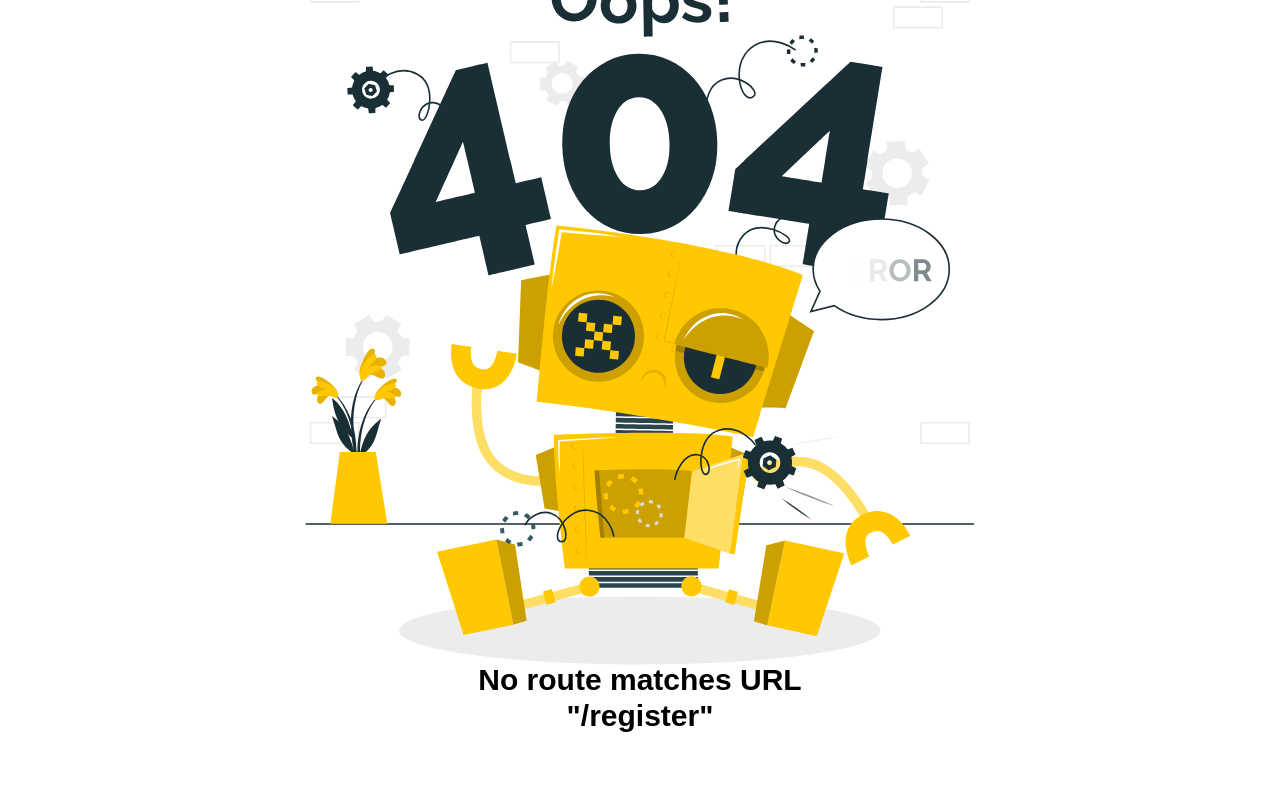
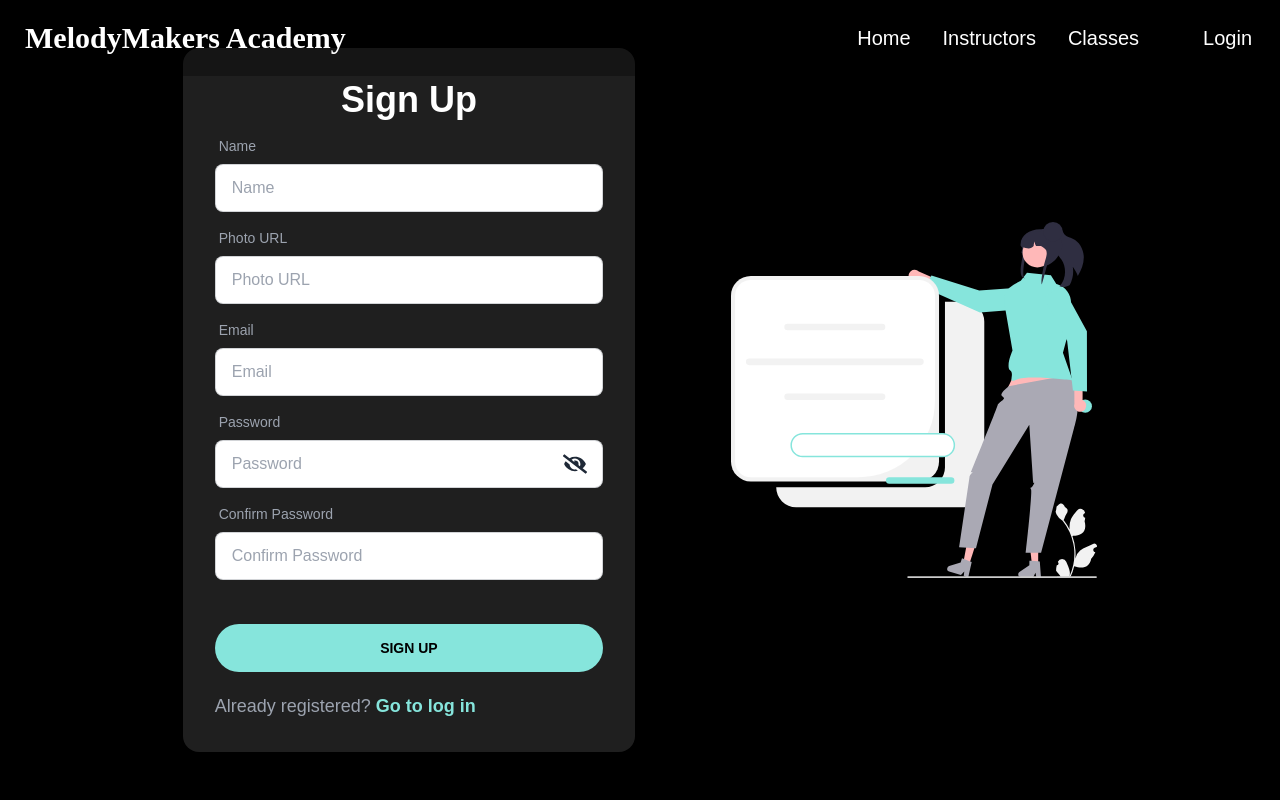
Before and after one commit to Samychowdhury01/melody-makers-academy-client, a React (Vite) app: page /register in a window 1280 px wide. Shown: the top 800 px of the page. Built offline with nearby package versions, Linux system fonts and the light colour scheme; no server answers.

Commit message:
added register page

```diff
--- a/src/Pages/Login/Login.jsx
+++ b/src/Pages/Login/Login.jsx
@@ -6,28 +6,37 @@ import { FaEye, FaEyeSlash } from "react-icons/fa";
 import { toast } from "react-hot-toast";
 import { Helmet } from "react-helmet-async";
 import SocialLogin from "../../Components/SocialLogin/SocialLogin";
+import { useForm } from "react-hook-form";
 
 const Login = () => {
   const [errorMessage, setErrorMessage] = useState("");
   const [showPass, setShowPass] = useState(false);
   const location = useLocation();
   const navigate = useNavigate();
+  const {
+    register,
+    handleSubmit,
+    formState: { errors },
+  } = useForm();
+  const onSubmit = (data) => {
+    const {email, password} = data
 
-  const handleLogin = (event) => {};
-
+    setErrorMessage('')
+  };
+console.log(errors)
   return (
     <>
       <Helmet>
         <title> MelodyMakers Academy | Login</title>
       </Helmet>
 
-      <div className="hero min-h-screen form-bg">
-        <div className="hero-content flex-col lg:flex-row gap-10 shadow-2xl">
+      <div className="hero min-h-screen">
+        <div className="hero-content flex-col lg:flex-row gap-24 shadow-2xl">
           <div className="text-center lg:text-left">
             <img src={loginImg} alt="login-image" />
           </div>
           <div className=" md:w-2/3 bg-[#1f1f1f] rounded-2xl">
-            <form onSubmit={handleLogin} className="card-body">
+            <form onSubmit={handleSubmit(onSubmit)} className="card-body">
               <h1 className="text-center text-4xl font-bold text-white">
                 Login
               </h1>
@@ -38,9 +47,13 @@ const Login = () => {
                 <input
                   type="email"
                   name="email"
+                  {...register("email", { required: true })}
                   placeholder="Email"
                   className="input input-bordered"
                 />
+                {errors.email && (
+                  <span className="text-red-500">This field is required</span>
+                )}
               </div>
               <div className="form-control relative">
                 <label className="label">
@@ -58,10 +71,12 @@ const Login = () => {
                 </div>
                 <input
                   type={showPass ? "text" : "password"}
+                  {...register("password", {
+                    required: true,
+                  })}
                   name="password"
                   placeholder="Password"
                   className="input input-bordered"
-                  required
                 />
                 <label className="text-center mt-3 text-red-600 font-bold">
                   <p>{errorMessage}</p>
@@ -71,21 +86,21 @@ const Login = () => {
                 <input
                   type="submit"
                   value="Login"
-                  className="btn bg-[#86E5DC] text-black border-none"
+                  className="btn bg-[#86E5DC] text-black border-none rounded-3xl"
                 />
               </div>
               <label className="mt-3 text-lg text-gray-400">
-                <span>New here?</span>{" "}
+                <span>New here?  </span>
                 <Link
                   to="/register"
                   state={location?.state}
-                  className="text-[#86E5DC] hover:link link-neutral font-bold duration-300 transition-all"
+                  className="text-[#86E5DC] hover:link link-accent font-bold duration-300 transition-all"
                 >
                   Create a New Account
                 </Link>
               </label>
             </form>
-            <SocialLogin/>
+            <SocialLogin />
           </div>
         </div>
       </div>
--- a/src/Pages/Register/Register.jsx
+++ b/src/Pages/Register/Register.jsx
@@ -1,11 +1,178 @@
-import React from 'react';
+/* eslint-disable react/no-unescaped-entities */
+import React, { useContext, useEffect, useState } from "react";
+import { Link, useLocation, useNavigate } from "react-router-dom";
+import loginImg from "../../assets/login/login.svg";
+import { FaEye, FaEyeSlash } from "react-icons/fa";
+import { toast } from "react-hot-toast";
+import { useForm } from "react-hook-form";
+import { Helmet } from "react-helmet-async";
+import useAuth from "../../Hooks/useAuth";
 
 const Register = () => {
-    return (
-        <div>
+  const { createUser, updateUserProfile } = useAuth();
+  const [errorMessage, setErrorMessage] = useState("");
+  const [showPass, setShowPass] = useState(false);
+  const location = useLocation();
+  const navigate = useNavigate();
 
+  //   handler for registration
+  const {
+    register,
+    handleSubmit,
+    reset,
+    formState: { errors },
+  } = useForm();
+  const onSubmit = (data) => {
+    const { name, email, password, captcha, photo } = data;
+    setErrorMessage("");
+  };
+
+
+
+  return (
+    <>
+      <Helmet>
+        <title> MelodyMakers Academy | Register</title>
+      </Helmet>
+
+      <div className="hero min-h-screen">
+        <div className="hero-content flex-col lg:flex-row-reverse gap-24 shadow-2xl">
+          <div className="text-center lg:text-left">
+            <img src={loginImg} alt="login-image" />
+          </div>
+          <div className="md:w-2/3 bg-[#1f1f1f] rounded-2xl">
+            <form onSubmit={handleSubmit(onSubmit)} className="card-body">
+              <h1 className="text-center text-4xl font-bold text-white">Sign Up</h1>
+              <div className="form-control">
+                <label className="label">
+                  <span className="label-text text-gray-400">Name</span>
+                </label>
+                <input
+                  type="text"
+                  {...register("name", { required: true })}
+                  name="name"
+                  placeholder="Name"
+                  className="input input-bordered"
+                />
+                {errors.name && (
+                  <span className="text-red-500">This field is required</span>
+                )}
+              </div>
+              <div className="form-control">
+                <label className="label">
+                  <span className="label-text text-gray-400">Photo URL</span>
+                </label>
+                <input
+                  type="text"
+                  {...register("photo", { required: true })}
+                  name="photo"
+                  placeholder="Photo URL"
+                  className="input input-bordered"
+                />
+                {errors.photo && (
+                  <span className="text-red-500">This field is required</span>
+                )}
+              </div>
+              <div className="form-control">
+                <label className="label">
+                  <span className="label-text text-gray-400">Email</span>
+                </label>
+                <input
+                  type="email"
+                  {...register("email", { required: true })}
+                  name="email"
+                  placeholder="Email"
+                  className="input input-bordered"
+                />
+                {errors.email && (
+                  <span className="text-red-500">Email is required</span>
+                )}
+              </div>
+              <div className="form-control relative">
+                <label className="label">
+                  <span className="label-text text-gray-400">Password</span>
+                </label>
+                <div
+                  onClick={() => setShowPass(!showPass)}
+                  className="cursor-pointer absolute right-4 top-12 "
+                >
+                  {showPass ? (
+                    <FaEye className="text-2xl" />
+                  ) : (
+                    <FaEyeSlash className="text-2xl" />
+                  )}
+                </div>
+                <input
+                  type={showPass ? "text" : "password"}
+                  {...register("password", {
+                    required: true,
+                    minLength: 6,
+                    pattern: /(?=.*[A-Z])(?=.*[!@#$&*])(?=.*[0-9])(?=.*[a-z])/,
+                  })}
+                  name="password"
+                  placeholder="Password"
+                  className="input input-bordered"
+                />
+                {errors.password?.type === "required" && (
+                  <p className="text-red-600">Password is required</p>
+                )}
+                {errors.password?.type === "minLength" && (
+                  <p className="text-red-600">Password must be 6 characters</p>
+                )}
+                {errors.password?.type === "maxLength" && (
+                  <p className="text-red-600">
+                    Password must be less than 20 characters
+                  </p>
+                )}
+                {errors.password?.type === "pattern" && (
+                  <p className="text-red-600">
+                    Password must have one Uppercase <br /> one lower case, one
+                    number and one special character.
+                  </p>
+                )}
+              </div>
+              <div className="form-control">
+                <label className="label">
+                  <span className="label-text text-gray-400">Confirm Password</span>
+                </label>
+                <input
+                  type={showPass ? "text" : "password"}
+                  {...register("confirmPassword", {
+                    required: true,
+                  })}
+                  placeholder="Confirm Password"
+                  className="input input-bordered"
+                />
+                {errors.confirmPassword && (
+                  <span className="text-red-500">this field is required</span>
+                )}
+                <label className="text-center mt-3 text-red-600 font-bold">
+                  <p>{errorMessage}</p>
+                </label>
+              </div>
+              <div className="form-control mt-6">
+                <input
+                  type="submit"
+                  value="Sign Up"
+                  className="btn bg-[#86E5DC] text-black border-none rounded-3xl"
+                />
+              </div>
+              <label className="mt-3 text-lg text-gray-400">
+                <span>Already registered? </span>
+                <Link
+                  to="/login"
+                  state={location?.state}
+                  className="text-[#86E5DC] hover:link link-accent font-bold duration-300 transition-all"
+                >
+                  Go to log in
+                </Link>
+              </label>
+            </form>
+          </div>
         </div>
-    );
+      </div>
+    </>
+  );
 };
 
 export default Register;
```
Also changed, not shown: src/Routes/Routes.jsx (+6 -1 lines).
